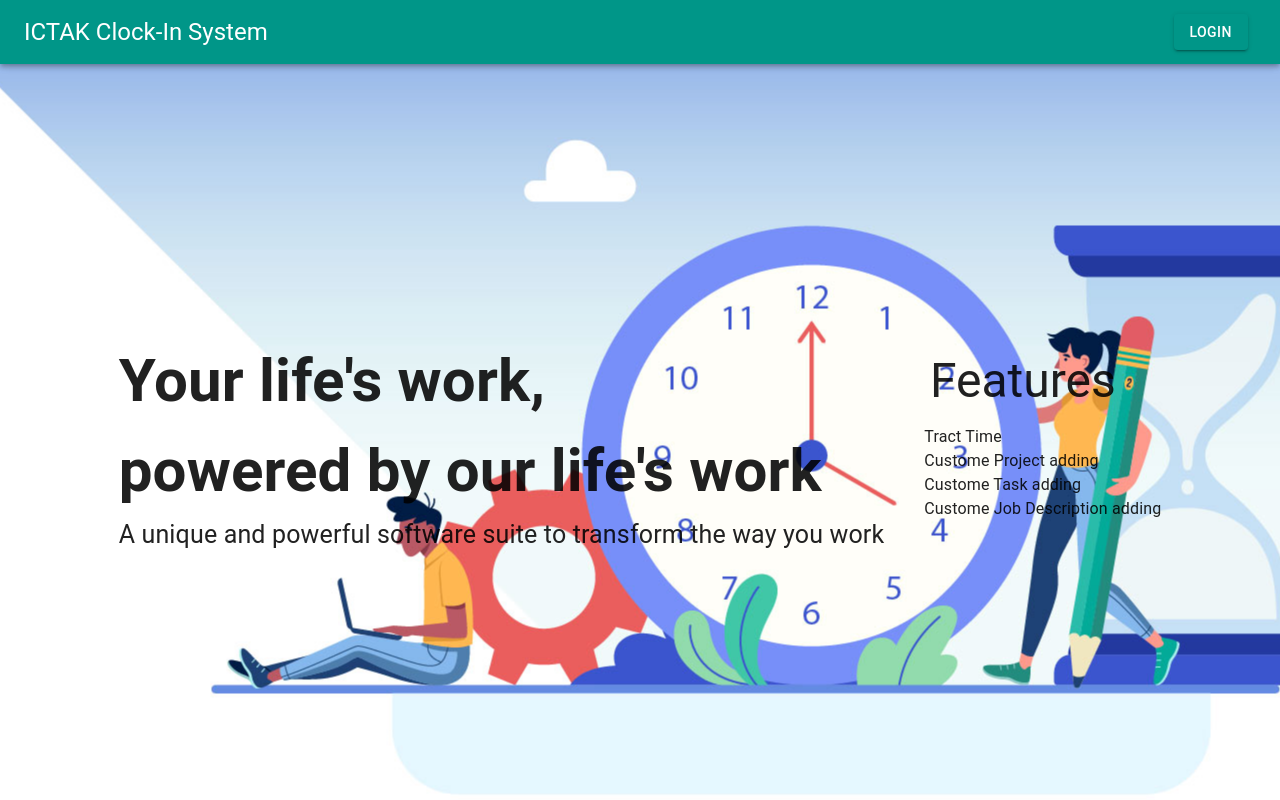
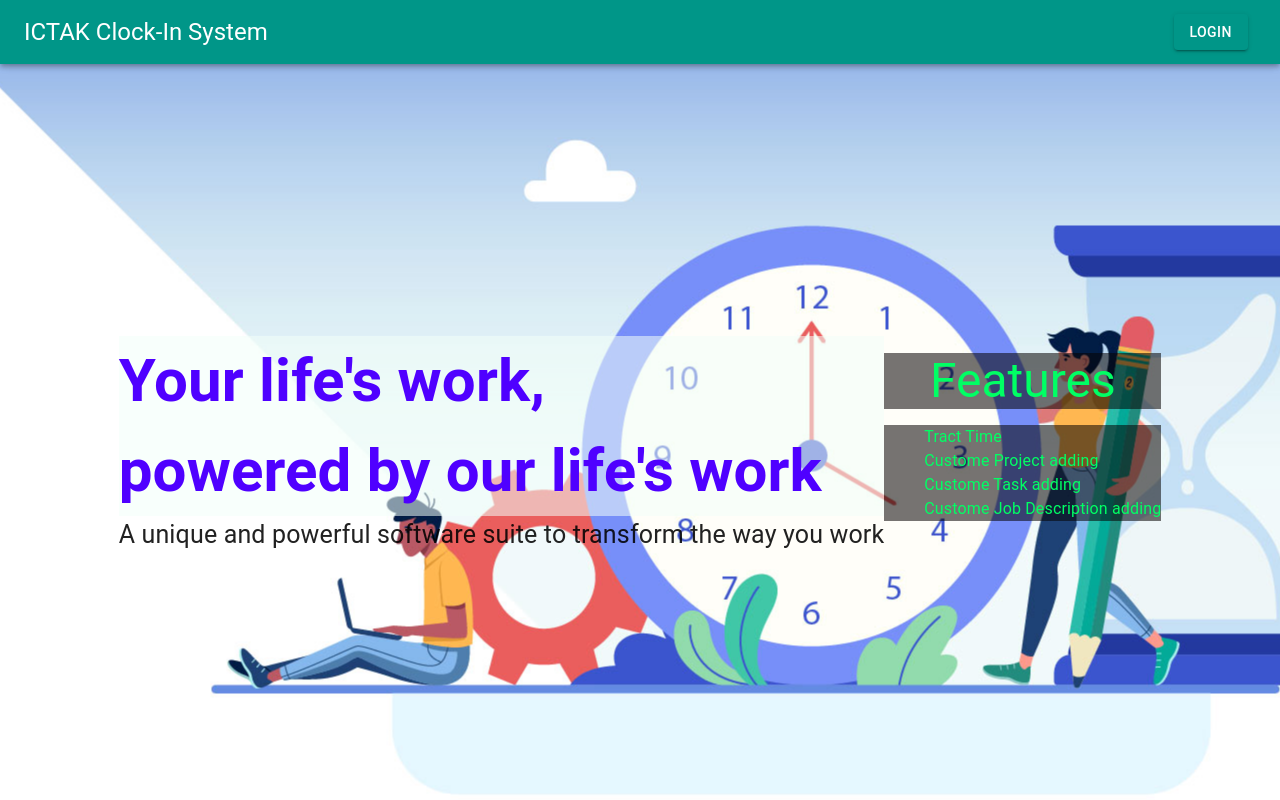
Before and after one commit to aswin0110/Clock-in-system-React, a React (Create React App) app in the folder frontend/: page / in a window 1280 px wide. Built offline with nearby package versions, Linux system fonts and the light colour scheme.

Commit message:
home css

```diff
--- a/frontend/src/components/styles/home.css
+++ b/frontend/src/components/styles/home.css
@@ -15,13 +15,26 @@
 .left > .lHead{
     font-size: 60px;
     margin: 0px !important;
+    background-color: #f2fffa8c;
+    color: #4f00ff;
 
+}
+
+h3{
+    /* font-size: 60px; */
+    margin: 0px !important;
+    background-color: #0702028c;
+    color: #00ff64;
 }
 .left > .lContent{
     font-size: 25px;
     margin: 0px !important;
 
 
+}
+ul{
+    background-color: #0702028c;
+    color: #00ff64;
 }
 
 @media screen and (max-width: 484px) {
```
